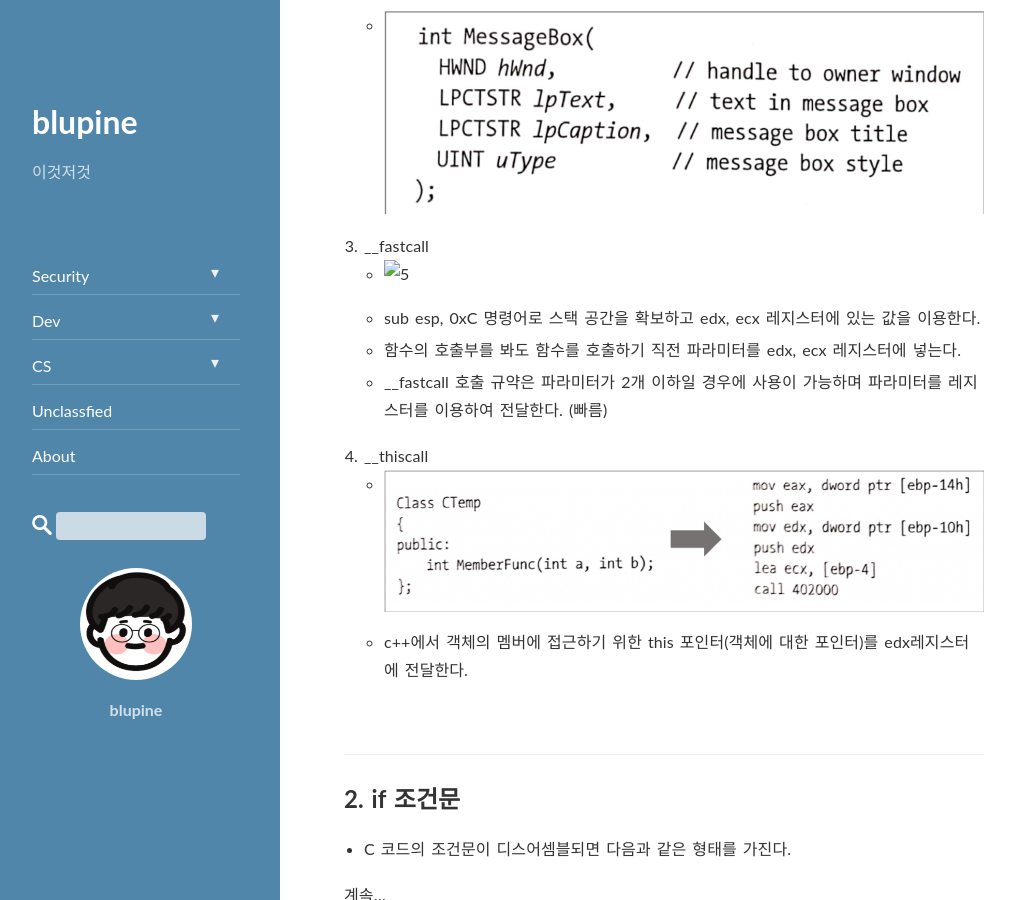
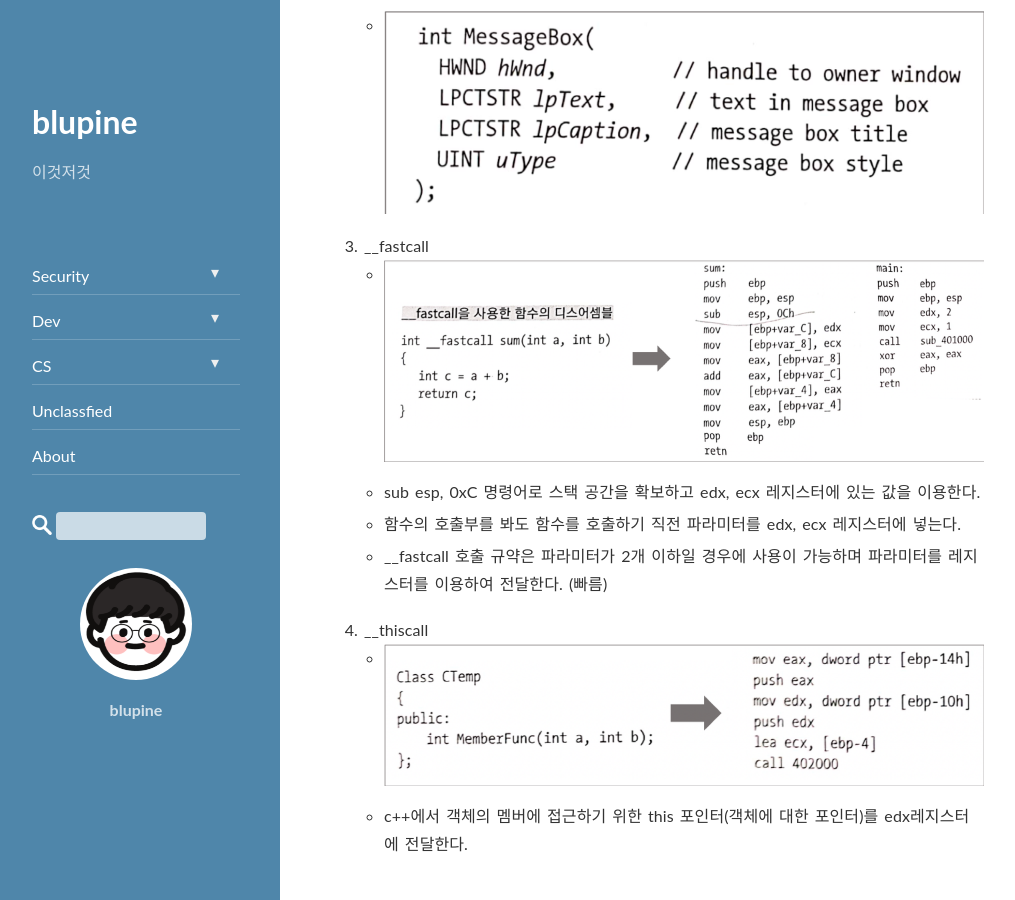
Before and after one commit to blupine/blupine2.github.io, a Jekyll site: the page built from _posts/2019-01-30-reversing-2-CandDisassembly.markdown, in a window 1280 px wide and 900 px high, scrolled down 1668 px. Shown: the whole window, without its empty margins (8-1023 px from the left). Built offline with Jekyll 4.4.1, drawn with Linux system fonts in a browser that asks for light colours; nearby versions of some CDN libraries; comment, search, counter and statistics services are not loaded.

Commit message:
image file extension modified

```diff
--- a/_posts/2019-01-30-reversing-2-CandDisassembly.markdown
+++ b/_posts/2019-01-30-reversing-2-CandDisassembly.markdown
@@ -38,7 +38,7 @@ tags : reversing
    - ![4]({{"/assets/img/security/reversing/2/4.png" | absolute_url}})
 
 1. __fastcall
-   - ![5]({{"/assets/img/security/reversing/2/5.jpeg" | absolute_url}})
+   - ![5]({{"/assets/img/security/reversing/2/5.png" | absolute_url}})
    -  sub esp, 0xC 명령어로 스택 공간을 확보하고 edx, ecx 레지스터에 있는 값을 이용한다.
    -  함수의 호출부를 봐도 함수를 호출하기 직전 파라미터를 edx, ecx 레지스터에 넣는다.
     - __fastcall 호출 규약은 파라미터가 2개 이하일 경우에 사용이 가능하며 파라미터를 레지스터를 이용하여 전달한다. (빠름)
```
